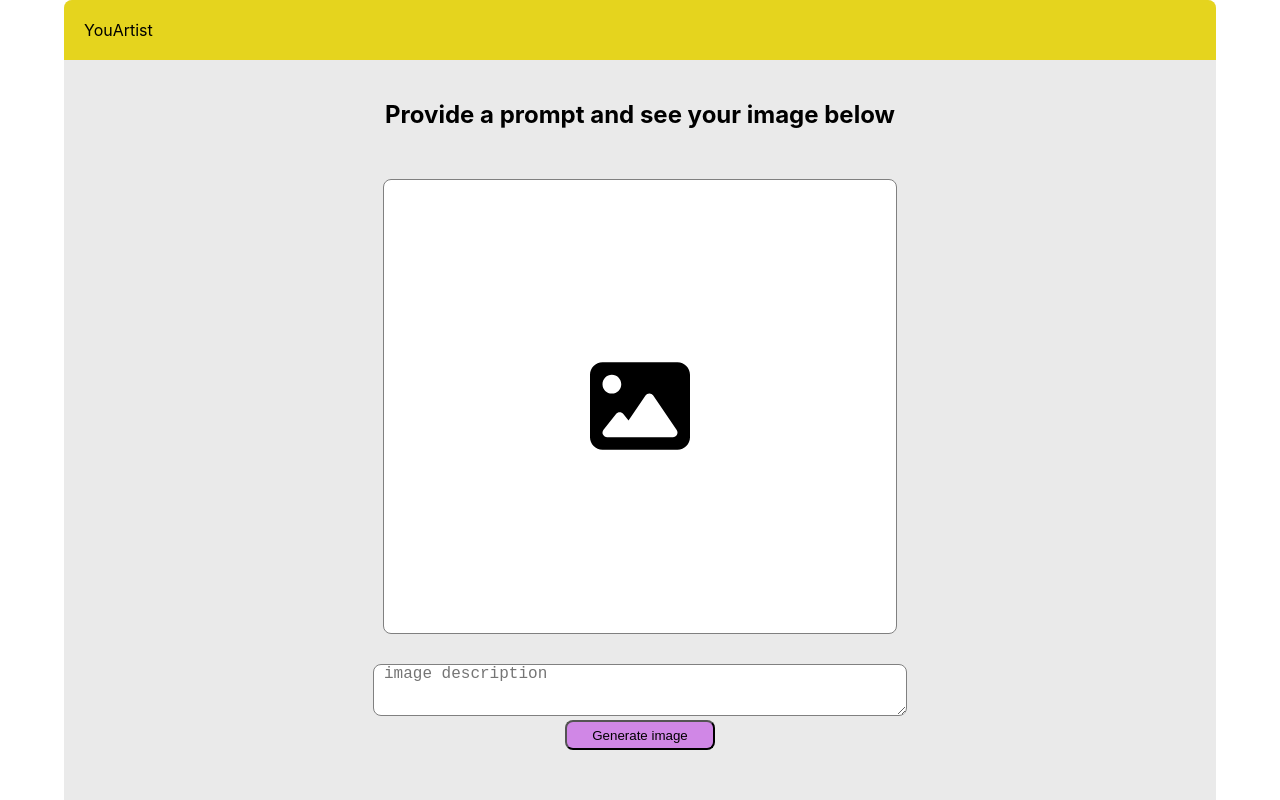
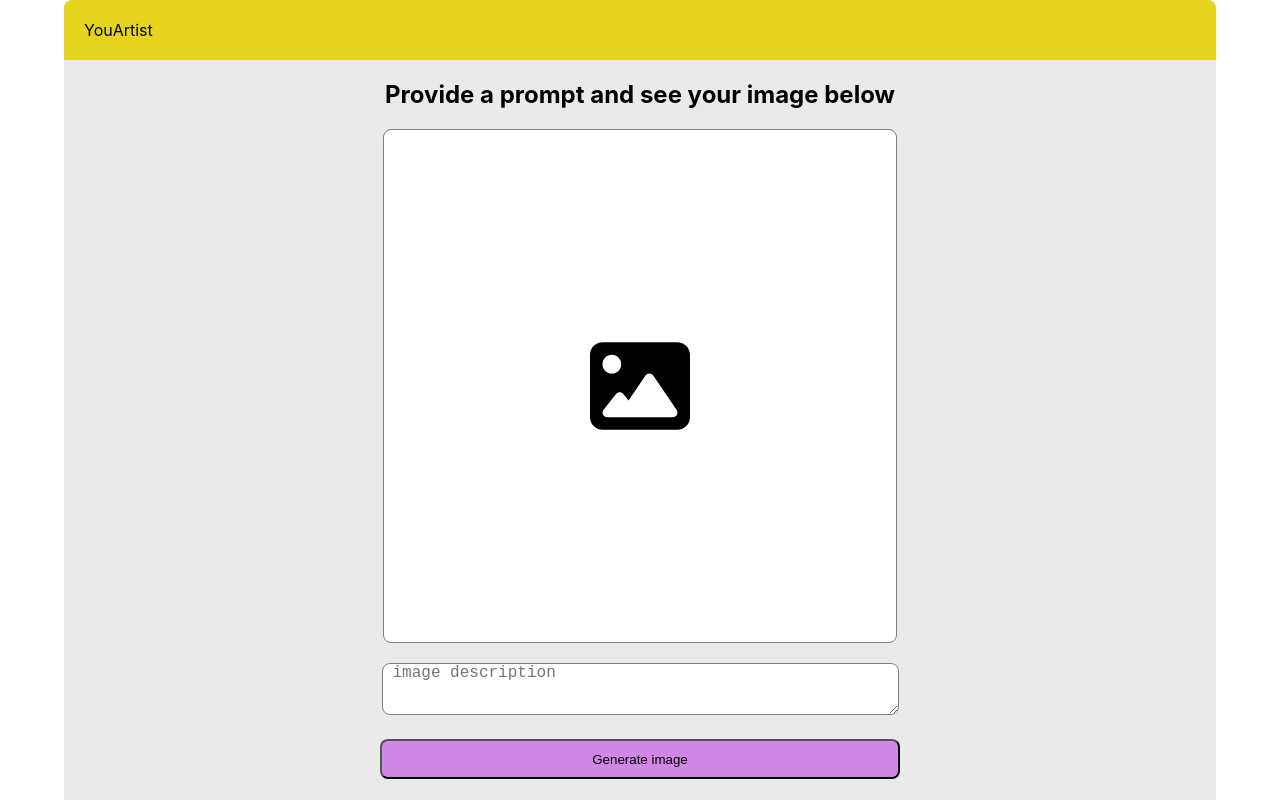
Before and after one commit to natashaswan/Image-Generator-With-OpenAI-React-App-Typescript, a React (Create React App) app: page / in a window 1280 px wide. Built offline with nearby package versions, Linux system fonts and the light colour scheme; no server answers.

Commit message:
minor styling

```diff
--- a/src/App.css
+++ b/src/App.css
@@ -13,14 +13,15 @@
   background-color: rgb(234, 234, 234);
 }
 
-.input {
-  margin-bottom: 50px;
+.App h2 {
+  margin: 0px;
+  padding: 0px;
 }
 .input textarea{
   padding: 0 10px;
   font-size: 16px;
 
-  width: 512px;
+  width: 495px;
   height: 50px;
 
   border: 1px solid grey;
@@ -43,7 +44,6 @@
   border: 1px solid grey;
   border-radius: 8px;
 
-  margin: 10px;
   height: 512px;
   width: 512px;
 
@@ -59,10 +59,11 @@
 
 .button{
   background-color: rgb(208, 135, 230);
-  width: 150px;
-  height: 30px;
+  width: 520px;
+  height: 40px;
   border-radius: 8px;
   cursor: pointer;
+  margin-top: 20px;
 }
 
 @media only screen and (width < 520px) {
@@ -73,4 +74,7 @@
   .input textarea{
     width: 90%;
   }
+  .button{
+    width: 97%;
+  }
 }
```
